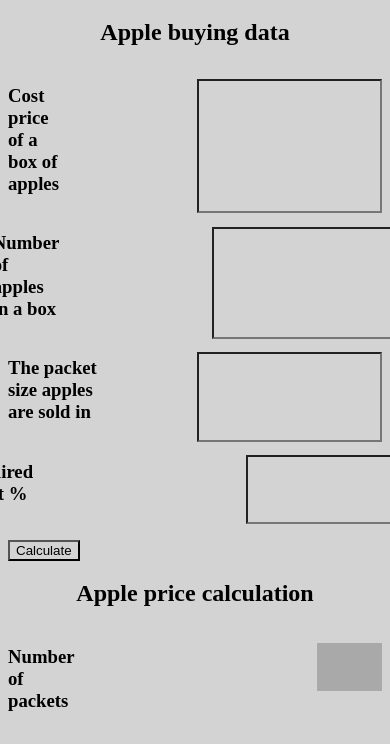
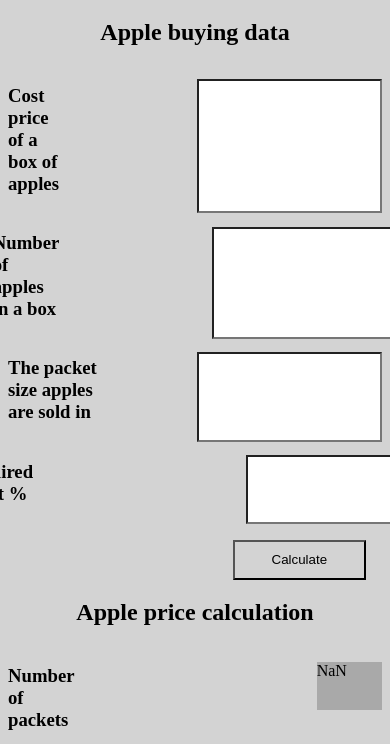
Before and after one commit to ZeenatA18/apple-packet-price-planner, a plain HTML site: page index.html in a window 390 px wide. Both pictures are taken after a click on the button "Calculate". Shown: the part 98-842 px from the top of the page. Drawn offline with Linux system fonts and the light colour scheme.

Commit message:
final commit

```diff
--- a/apple_planner.dom.js
+++ b/apple_planner.dom.js
@@ -3,6 +3,11 @@ const no_Apples = document.querySelector(".No_apples");
 const packet_Size = document.querySelector(".packet_size")
 const profit_ = document.querySelector(".profit")
 const btn_ = document.querySelector("._btn")
+
+const noPackets = document.querySelector(".message3");
+const appleCost = document.querySelector(".message2");
+const packetCost = document.querySelector(".message1");
+const price = document.querySelector(".message");
 
 const applePlanner = ApplePlanner();
 
@@ -13,4 +18,21 @@ applePlanner.setNoApples(Number(no_Apples.value));
 applePlanner.setPacketSize(Number(packet_Size.value));
 applePlanner.setProfit(Number(profit_.value));
 
+
+
+// (appleCost.innerHTML*2) = setBoxPrice() / setNoApples()
+
+// appleCost.innerHTML = applePlanner.setBoxPrice(Number(box_Price.value)) / applePlanner.setNoApples(Number(no_Apples.value));
+
+appleCost.innerHTML = applePlanner.setBoxPrice(Number(box_Price.value)) / applePlanner.setProfit(Number(profit_.value));
+
+console.log(appleCost.innerHTML)
+
+ packetCost.innerHTML = appleCost.innerHTML*5
+
+ let profit__ =  profit_ /100
+
+noPackets.innerHTML = applePlanner.setBoxPrice(Number(box_Price.value)) / profit__
+
+
 })
--- a/style.css
+++ b/style.css
@@ -19,6 +19,8 @@ h2{
 .box_price{
     margin-top: 1em;
     margin-left: 10em;
+    background-color: white;
+    cursor: pointer;
 }
 
 .noapples{
@@ -29,7 +31,8 @@ h2{
 .No_apples{
     margin-top: 1em;
     margin-left: 11.5em;
-
+    background-color: white;
+    cursor: pointer;
 }
 
 .packetsize{
@@ -40,6 +43,8 @@ h2{
 .packet_size{
     margin-top: 1em;
     margin-left: 7.5em;
+    background-color: white;
+    cursor: pointer;
 }
 
 ._profit{
@@ -50,13 +55,22 @@ h2{
 .profit{
     margin-top: 1em;
     margin-left: 16em;
+    background-color: white;
+    cursor: pointer;
 }
 
 .btn{
     text-align: right;
-    margin-right: 30em;
+    margin-right: 26.4em;
     margin-top: 1em;
 
+}
+
+._btn{
+    width: 10em;
+    height: 3em;
+    box-shadow: whitesmoke;
+    cursor: pointer;
 }
 
 .nopackets{
@@ -64,40 +78,21 @@ h2{
     justify-content: center;
 }
 
-/* .no_packets{
-    margin-top: 1em;
-    margin-left: 10em;
-} */
-
 .perapple{
     display: flex;
     justify-content: center;
 }
-
-/* .per_apple{
-    margin-top: 1em;
-    margin-left: 10em;
-} */
 
 .perpacket{
     display: flex;
     justify-content: center;
 }
 
-/* .per_packet{
-    margin-top: 1em;
-    margin-left: 10em;
-} */
-
 .packetprice{
     display: flex;
     justify-content: center;
 }
 
-/* .packet_price{
-    margin-top: 1em;
-    margin-left: 10em;
-} */
 
 .message{
     background-color: darkgrey;
@@ -130,3 +125,12 @@ h2{
     margin-top: 1em;
     margin-left: 15em;
 }
+
+@media (max-width: 768px) {
+	.btn{
+        text-align: right;
+        margin-right: 1em;
+        margin-top: 1em;
+
+    }
+}
```
Also changed, not shown: index.html (+0 -4 lines), tests/apple_planner.js (+33 -5 lines).
